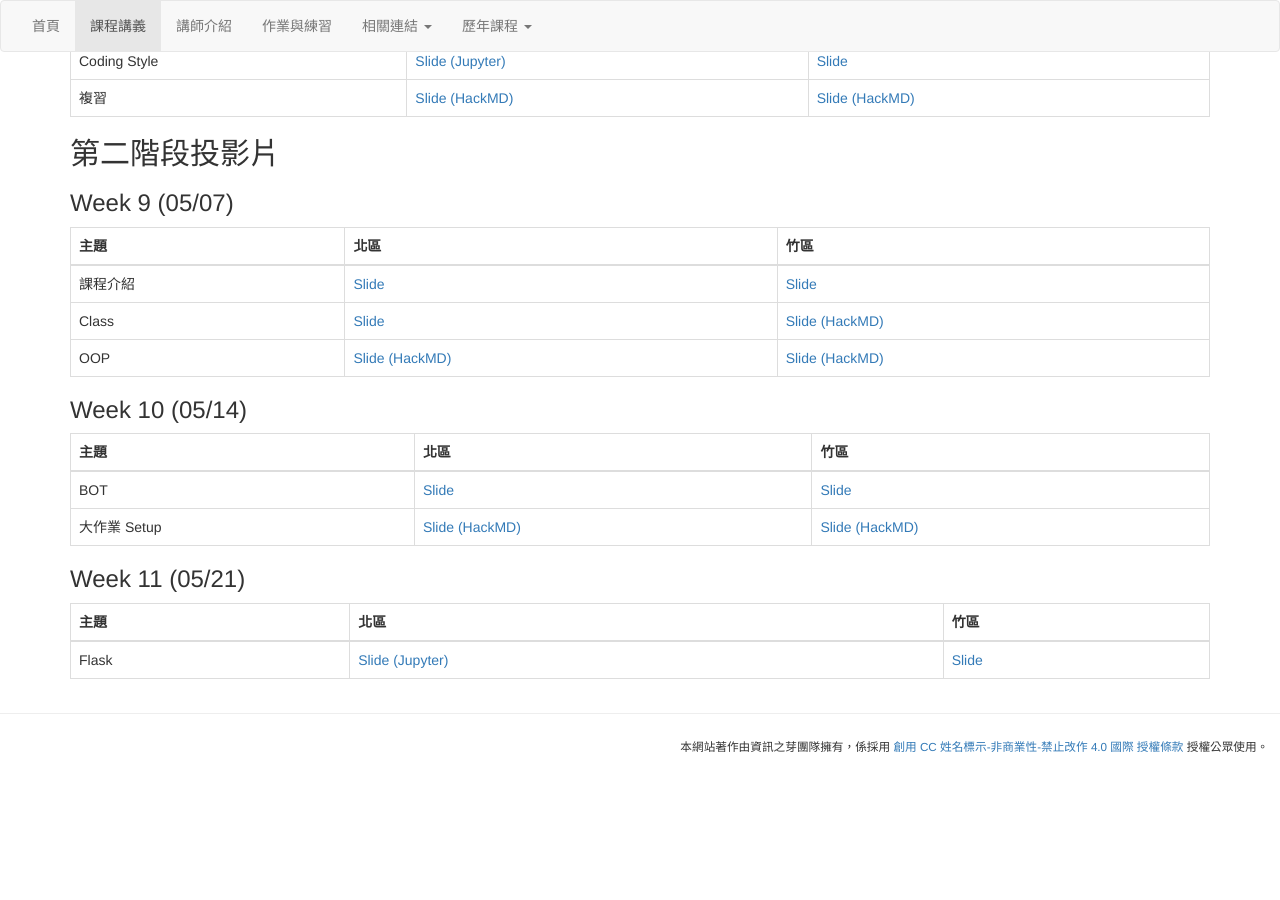
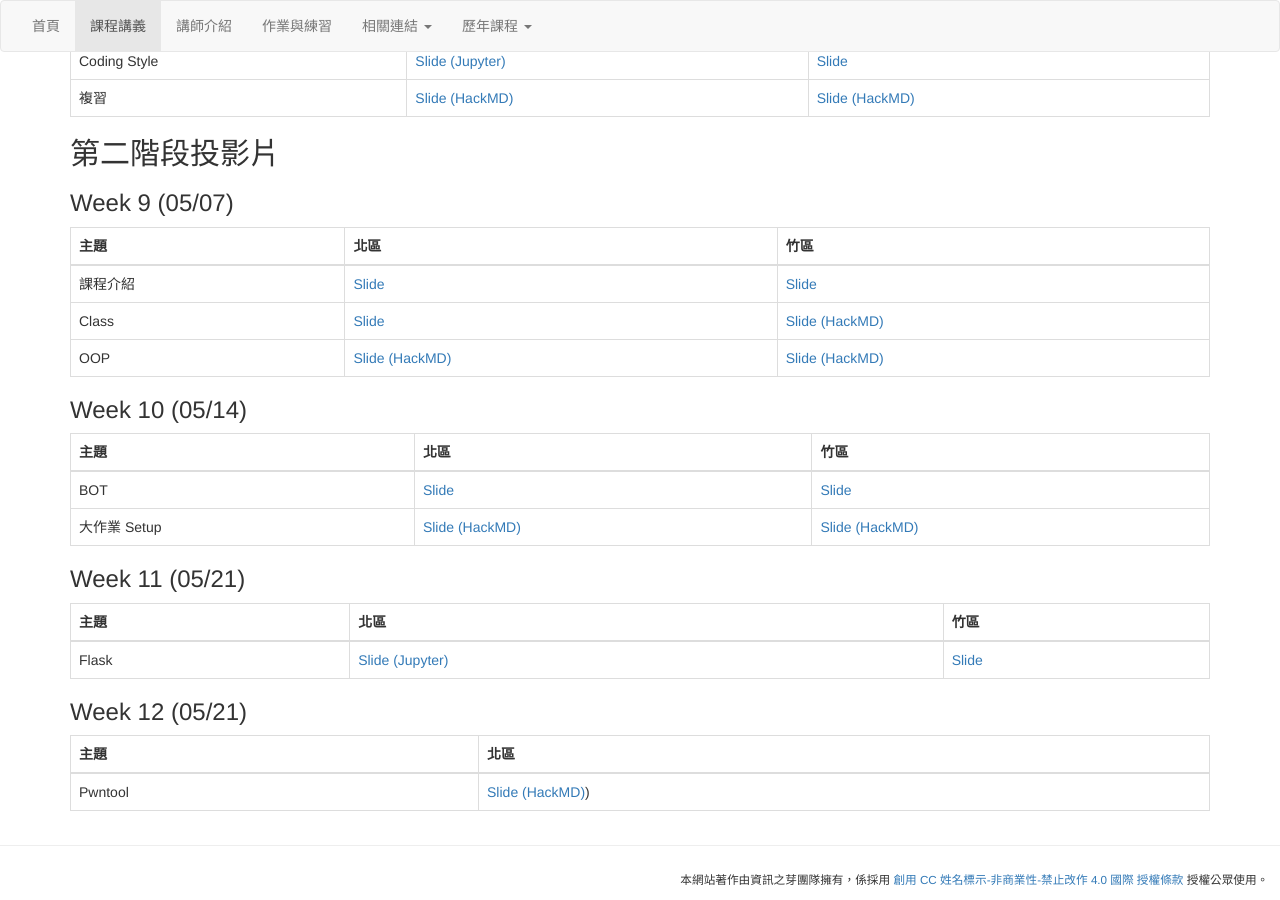
Before and after one commit to tw-csie-sprout/py2023, a Jekyll site: the page built from slides.md, in a window 1280 px wide and 900 px high, scrolled down 1377 px. Built offline with Jekyll 4.4.1, drawn with Linux system fonts in a browser that asks for light colours; before the commit the page ends 2144 px from its top, so only the background shows below that.

Commit message:
Update slides.md
update week 12

```diff
--- a/slides.md
+++ b/slides.md
@@ -92,3 +92,10 @@ title: "課程講義"
 | 主題 | 北區 | 竹區 |
 | --- | --- | --- |
 | Flask | [Slide (Jupyter)](https://namwoam.github.io/sprout-material/py2023-taipei-flask/slide.slides.html#/) | [Slide](https://drive.google.com/file/d/13EgMg3h1SfO73gphj2NQLyghgarB2ERi/view?usp=share_link) |
+
+### Week 12 (05/21)
+
+{: .table .table-bordered}
+| 主題 | 北區 |
+| --- | --- |
+| Pwntool | [Slide (HackMD)](https://hackmd.io/@YuKai0928/rkKzhw4b2)) |
```
